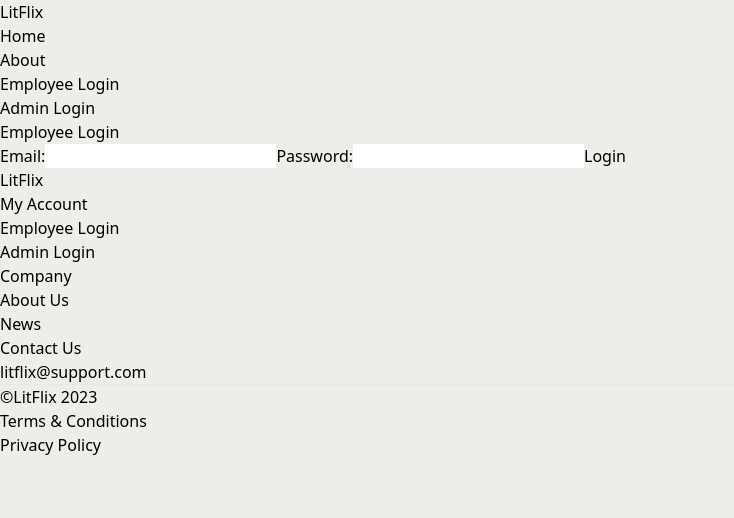
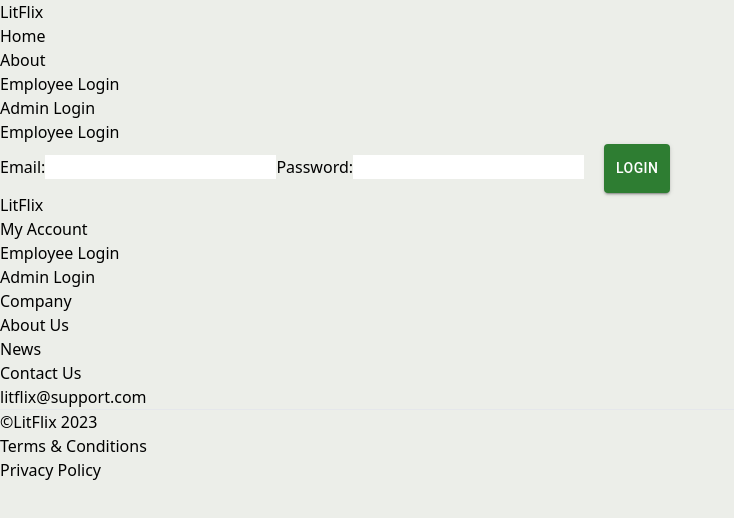
Before and after one commit to Lit-23/EmployeeManagement, a React (Vite) app: page /employee-login in a window 1280 px wide. Shown: the top 518 px of the page, without its empty margins (0-734 px from the left). Built offline with nearby package versions, Linux system fonts and the light colour scheme.

Commit message:
added mui button in authentication page

```diff
--- a/src/authentication/AdminLogin.jsx
+++ b/src/authentication/AdminLogin.jsx
@@ -1,7 +1,7 @@
-import React from 'react'
-import Header from '../components/Header'
-import Footer from '../components/Footer'
-import { useNavigate } from 'react-router-dom'
+import Header from '../components/Header';
+import Footer from '../components/Footer';
+import { useNavigate } from 'react-router-dom';
+import Button from '@mui/material/Button';
 
 export default function AdminLogin() {
   const navigate = useNavigate();
@@ -31,17 +31,11 @@ export default function AdminLogin() {
             </label>
             <input
               id='password'
-                className='bg-gray-200 p-3 mx-5 my-3 rounded-md'
+              className='bg-gray-200 p-3 mx-5 mt-3 mb-6 rounded-md'
               type="password"
               defaultValue='password'
             />
-
-              <button
-                type='submit'
-                className='mx-5 mt-2 p-3 rounded-md bg-green-700 hover:opacity-90 duration-300 text-white'
-              >
-                Login
-              </button>
+            <Button type='submit' variant="contained" color="success" sx={{ marginX: '20px', padding: '12px' }}>LOGIN</Button>
           </form>
         </div>
       </section>
--- a/src/authentication/EmployeeLogin.jsx
+++ b/src/authentication/EmployeeLogin.jsx
@@ -1,15 +1,19 @@
-import React from 'react'
-import Header from '../components/Header'
-import Footer from '../components/Footer'
+import Header from '../components/Header';
+import Footer from '../components/Footer';
+import Button from '@mui/material/Button';
 
 export default function EmployeeLogin() {
+  const handleSubmit = async (e) => {
+    e.preventDefault();
+  };
+
   return (
     <>
       <Header />
       <section className="text-xl max-[768px]:text-lg max-[640px]:text-base min-h-[80vh] p-5 mt-24 flex flex-col items-center">
         <div className='w-[550px] max-[640px]:w-full'>
           <h1 className="text-center font-semibold text-3xl max-[640px]:text-2xl mb-3">Employee Login</h1>
-          <div className='flex flex-col'>
+          <form onSubmit={handleSubmit} className='flex flex-col'>
             <label htmlFor="email" className='mx-5'>
               Email:
             </label>
@@ -23,17 +27,11 @@ export default function EmployeeLogin() {
             </label>
             <input
               id='password'
-                className='bg-gray-200 p-3 mx-5 my-3 rounded-md'
+              className='bg-gray-200 p-3 mx-5 mt-3 mb-6 rounded-md'
               type="password"
             />
-
-              <button
-                type='submit'
-                className='mx-5 mt-2 p-3 rounded-md bg-green-700 hover:opacity-90 duration-300 text-white'
-              >
-                Login
-              </button>
-          </div>
+            <Button type='submit' variant="contained" color="success" sx={{ marginX: '20px', padding: '12px' }}>LOGIN</Button>
+          </form>
         </div>
       </section>
       <Footer />
```
Lines whose indentation alone changed are shown as unchanged.
